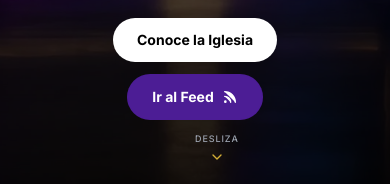
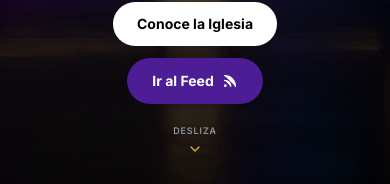
Before and after one commit to genfibp-web/Real-Sacerdocio-, a Next.js app: page / in a window 390 px wide. Shown: the part 660-844 px from the top of the page. Built offline with nearby package versions, Linux system fonts and the light colour scheme; no server answers; the database is empty.

Commit message:
Fix: Icono de Apple para PWA

```diff
--- a/src/components/Hero.tsx
+++ b/src/components/Hero.tsx
@@ -6,9 +6,8 @@ export default function Hero() {
   return (
     <section className="relative h-[100dvh] flex flex-col pt-20 overflow-hidden">
 
-      {/* FONDO CON ANIMACIÓN DE RESPIRACIÓN */}
+      {/* FONDO CON ANIMACIÓN */}
       <div className="absolute inset-0 z-0 overflow-hidden">
-        {/* La imagen se queda con brillo completo */}
         <Image
           src="/fondo_grande.webp"
           alt="Altar Real Sacerdocio"
@@ -17,16 +16,13 @@ export default function Hero() {
           priority
         />
 
-        {/* 1. CAPA DE OSCURIDAD ANIMADA (Esta es la que respira) */}
         <div className="absolute inset-0 bg-black animate-overlay-pulse pointer-events-none"></div>
-
-        {/* 2. DEGRADADOS ESTÁTICOS (Solo para que el texto se lea bien, más suaves ahora) */}
         <div className="absolute inset-0 bg-gradient-to-b from-black/80 via-transparent to-black/80 md:hidden pointer-events-none"></div>
         <div className="absolute inset-0 hidden md:block bg-gradient-to-r from-real-black/90 via-real-black/40 to-transparent pointer-events-none"></div>
       </div>
 
       {/* CONTENIDO PRINCIPAL */}
-      <div className="relative z-10 w-full max-w-[1600px] mx-auto px-6 md:px-12 lg:px-20 flex-grow flex flex-col justify-between mt-8 md:mt-0 pb-16 md:pb-24">
+      <div className="relative z-10 w-full max-w-[1600px] mx-auto px-6 md:px-12 lg:px-20 flex-grow flex flex-col justify-between mt-8 md:mt-0 pb-20 md:pb-24">
 
         {/* Bloque de Texto */}
         <div className="w-full md:w-3/5 lg:w-1/2 text-left mt-10 md:mt-20">
@@ -48,7 +44,7 @@ export default function Hero() {
           </div>
         </div>
 
-        {/* Botones en la parte inferior */}
+        {/* Botones */}
         <div className="w-full flex flex-col sm:flex-row items-center md:items-start gap-3 md:gap-4 mt-auto">
           <Link
             href="#comunidades"
@@ -66,9 +62,9 @@ export default function Hero() {
         </div>
       </div>
 
-      {/* Flecha animada */}
-      <div className="absolute bottom-4 left-1/2 transform -translate-x-1/2 z-10 flex flex-col items-center gap-1 animate-bounce cursor-pointer">
-        <span className="text-gray-400 text-[9px] md:text-xs uppercase tracking-widest font-medium">Desliza</span>
+      {/* 👇 FLECHA ANIMADA CENTRADA CORRECTAMENTE */}
+      <div className="absolute bottom-6 left-0 w-full flex flex-col items-center justify-center z-10 animate-bounce cursor-pointer">
+        <span className="text-gray-400 text-[9px] md:text-xs uppercase tracking-widest font-medium mb-1">Desliza</span>
         <ChevronDown size={16} className="text-real-gold md:w-5 md:h-5" />
       </div>
 
```
